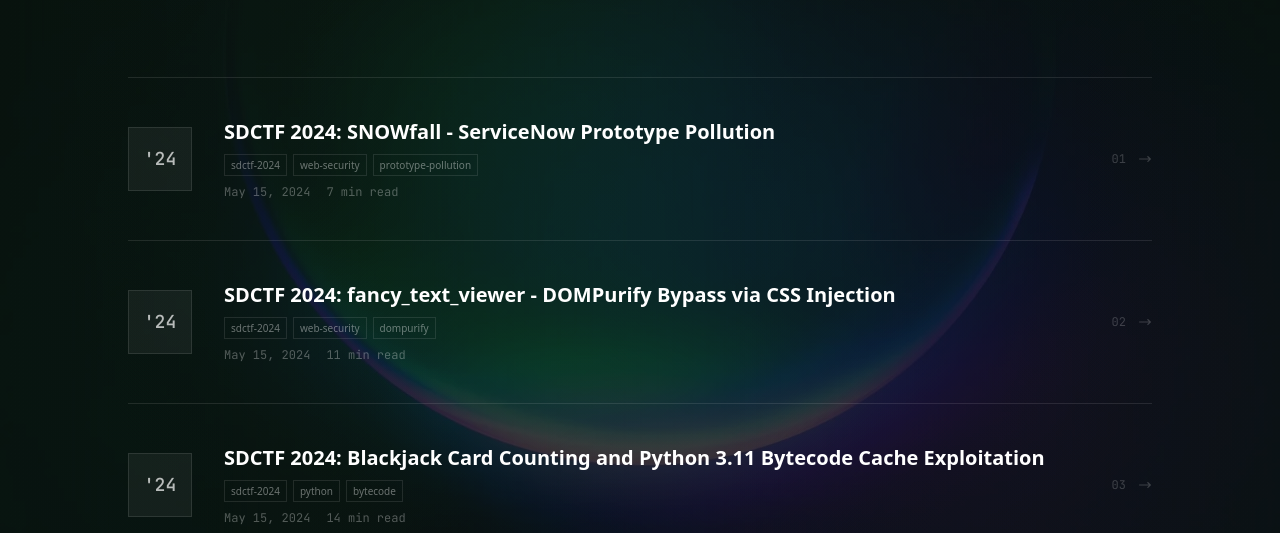
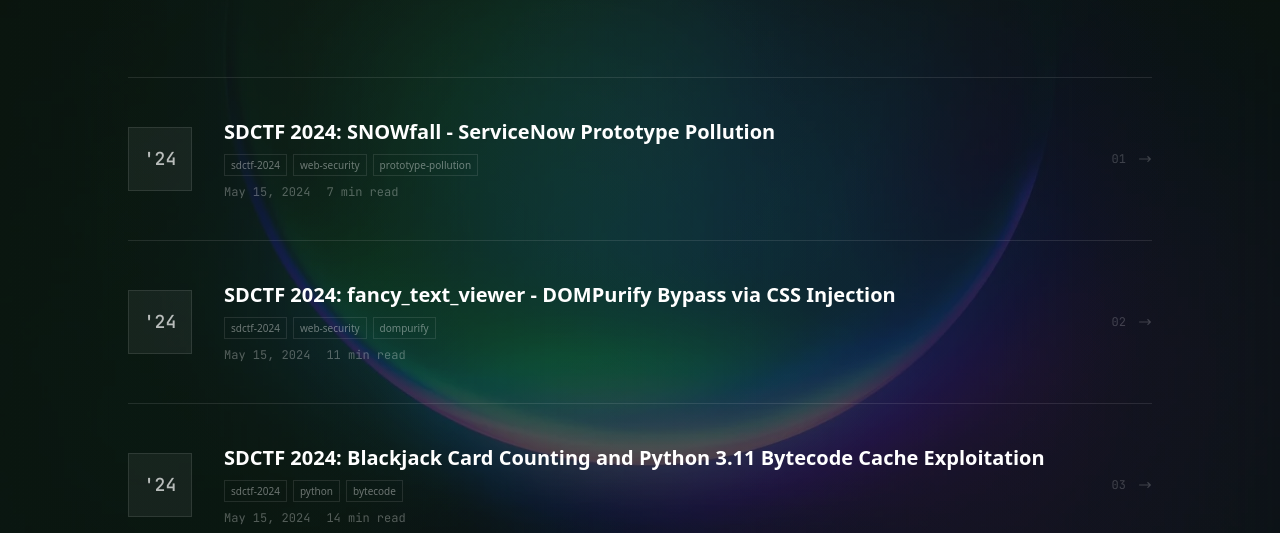
Before and after one commit to abhishekg999/home, an Astro site: page /blog in a window 1280 px wide. Shown: the part 267-800 px from the top of the page. Built offline with nearby package versions, Linux system fonts and the light colour scheme; Astro itself is replaced by a stand-in of ours; some packages are replaced by stand-ins of ours; a web font is replaced by a local one.

Commit message:
fix: globals

```diff
--- a/src/styles/global.css
+++ b/src/styles/global.css
@@ -59,8 +59,8 @@ body::before {
   inset: 0;
   background: radial-gradient(
     circle,
-    rgba(13, 18, 16, 1) 0%,
-    rgba(10, 24, 18, 1) 79%
+    rgba(28, 32, 30, 1) 0%,
+    rgba(14, 32, 20, 1) 79%
   );
   z-index: -2;
 }
@@ -70,7 +70,7 @@ body::after {
   position: fixed;
   inset: 0;
   background: url("/min/background-min.webp") no-repeat right top / cover;
-  opacity: 0.25;
+  opacity: 0.35;
   z-index: -1;
 }
 
```
